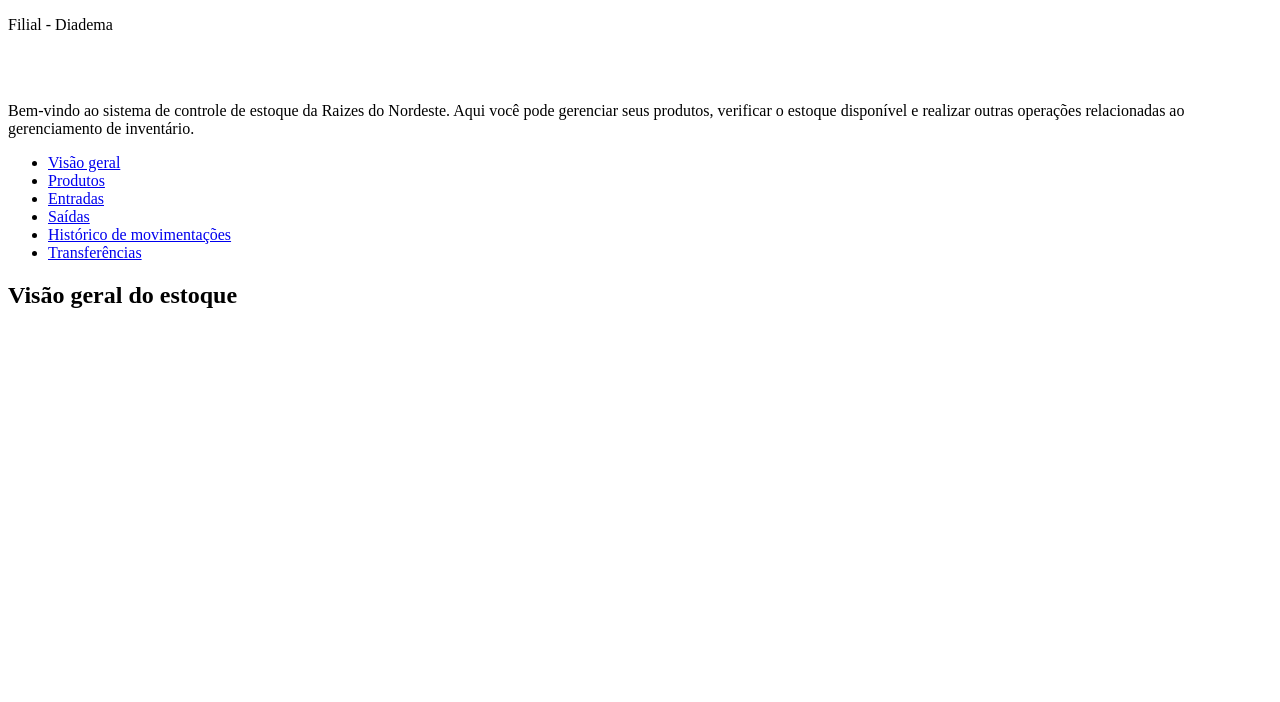
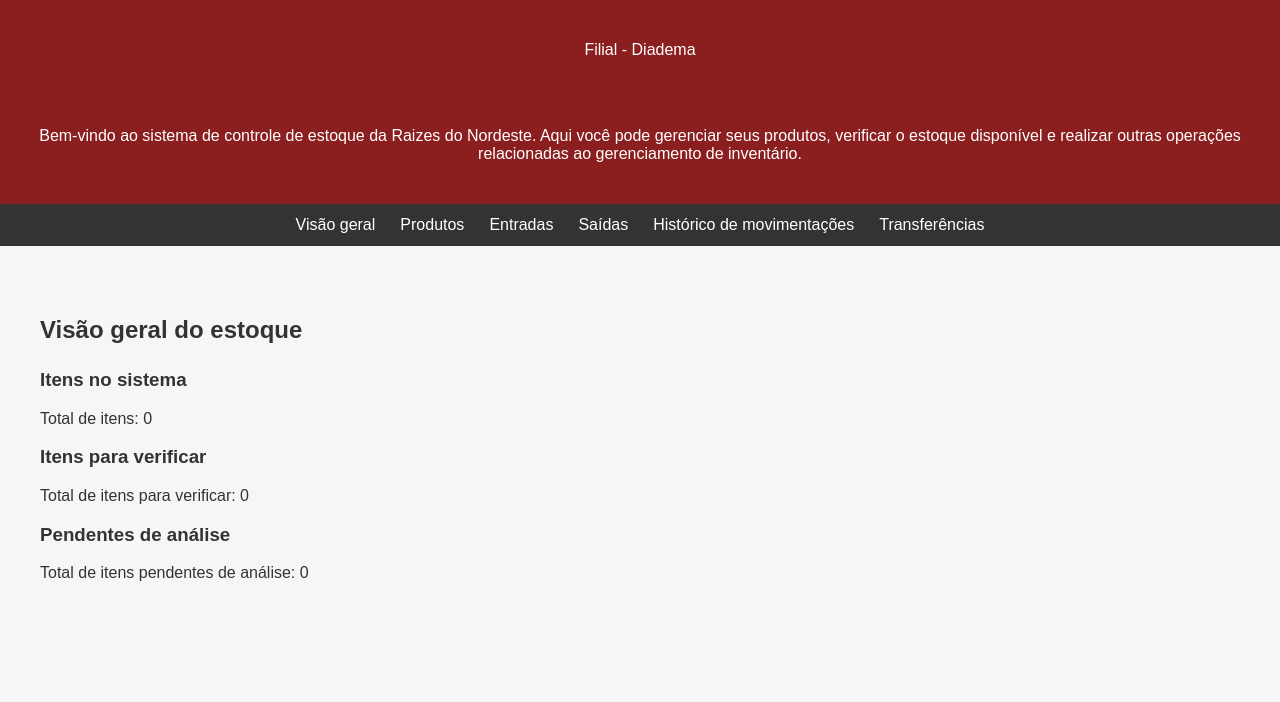
Before and after one commit to oPaulinho/controle-estoque-raizes, a plain HTML site: page index.html in a window 1280 px wide. Shown: the part 98-800 px from the top of the page. Drawn offline with Linux system fonts and the light colour scheme.

Commit message:
customização e cards

```diff
--- a/index.html
+++ b/index.html
@@ -24,6 +24,34 @@
     </nav>
     <main>
         <h2>Visão geral do estoque</h2>
+        <section>
+            <div class="card">
+                <h3>
+                    Itens no sistema
+                </h3>
+                <p id="total-itens">
+                    Total de itens: 0
+                </p>
+                </div>
+
+            <div class="card">
+                <h3>
+                    Itens para verificar
+                </h3>
+                <p id="total-verificar">
+                    Total de itens para verificar: 0
+                </p>
+                </div>
+
+            <div class="card">
+                <h3>
+                    Pendentes de análise
+                </h3>
+                <p id="total-pendentes">
+                    Total de itens pendentes de análise: 0
+                </p>
+                </div>
+        </section>
     </main>
     <script src="script.js"></script>
 </body>
--- a/style.css
+++ b/style.css
@@ -0,0 +1,44 @@
+
+body {
+    margin: 0;
+    font-family: Arial, sans-serif;
+    background-color: #f4f6f8;
+    color: #333;
+}
+header {
+    background-color: #8b1e1e;
+    color: white;
+    padding: 25px;
+    text-align: center;
+}
+
+nav {
+    background-color: #333;
+    padding: 12px;
+}
+
+nav ul {
+    list-style: none;
+    display: flex;
+    justify-content: center;
+    gap: 25px;
+    margin: 0;
+    padding: 0;
+}
+
+nav a {
+    color: white;
+    text-decoration: none;
+}
+
+main {
+    max-width: 1200px;
+    margin: 30px auto;
+    padding: 20px;
+}
+
+main h2 {
+    color: #333;
+    font-size: 24px;
+    margin-bottom: 25px;
+}
```
